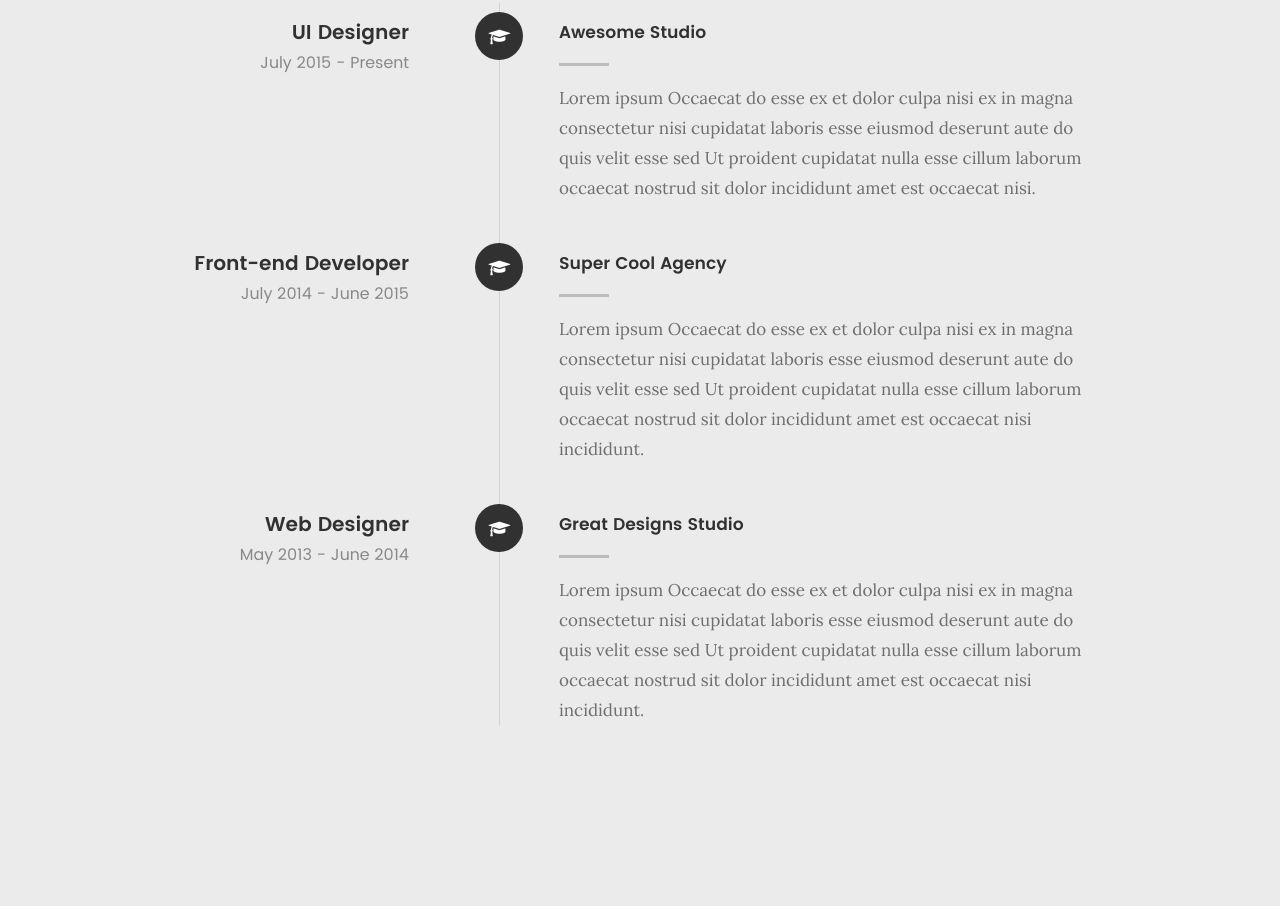
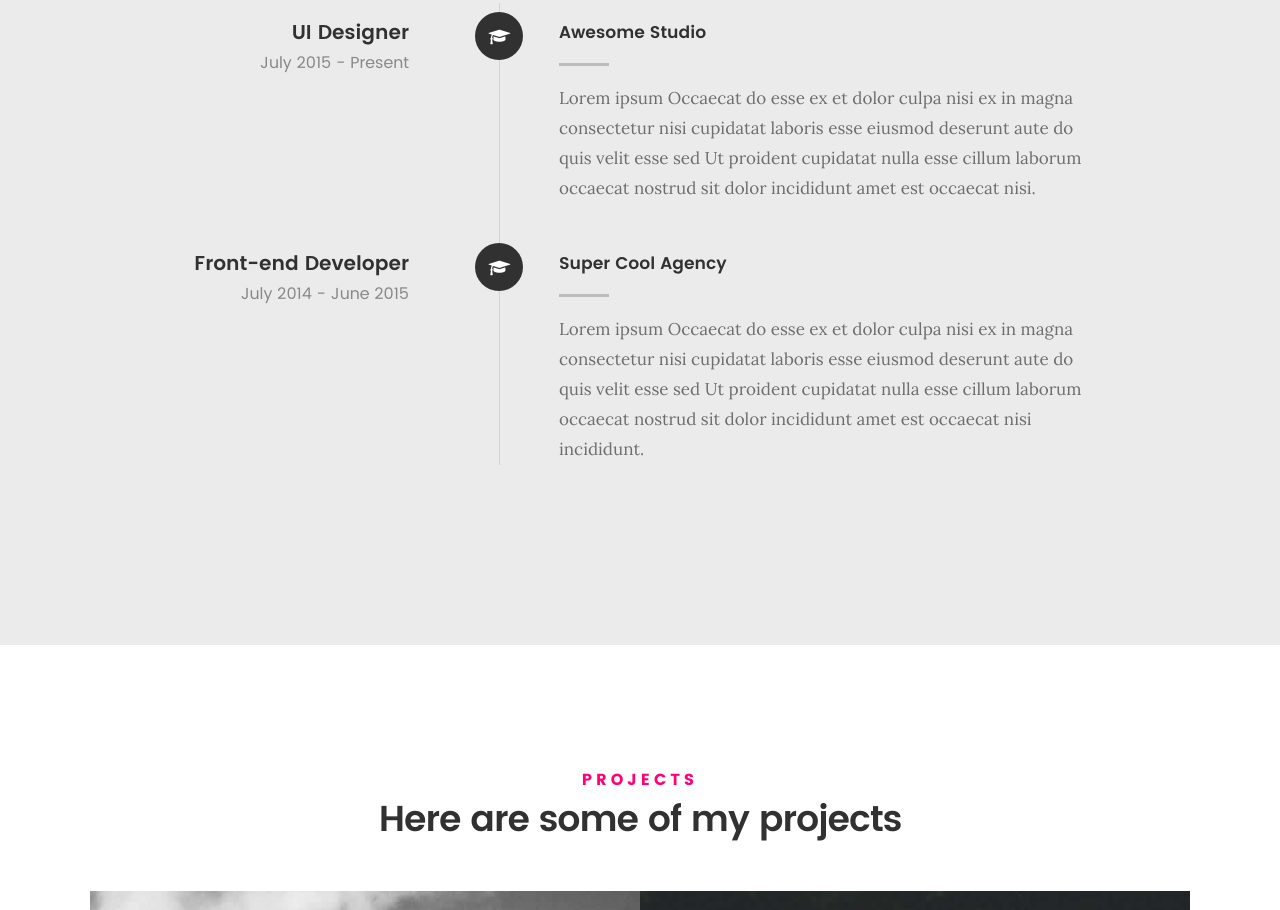
Before and after one commit to shubhroses/shubhroses.github.io, a plain HTML site: page index.html in a window 1280 px wide. Shown: the part 2964-3874 px from the top of the page. Drawn offline with Linux system fonts and the light colour scheme.

Commit message:
Update index.html

```diff
--- a/index.html
+++ b/index.html
@@ -277,23 +277,6 @@
 
 	   			</div> <!-- /timeline-block -->
 
-	   			<div class="timeline-block">
-
-	   				<div class="timeline-ico">
-	   					<i class="fa fa-graduation-cap"></i>
-	   				</div>
-
-	   				<div class="timeline-header">
-	   					<h3>Web Designer</h3>
-	   					<p>May 2013 - June 2014</p>
-	   				</div>
-
-	   				<div class="timeline-content">
-	   					<h4>Great Designs Studio</h4>
-	   					<p>Lorem ipsum Occaecat do esse ex et dolor culpa nisi ex in magna consectetur nisi cupidatat laboris esse eiusmod deserunt aute do quis velit esse sed Ut proident cupidatat nulla esse cillum laborum occaecat nostrud sit dolor incididunt amet est occaecat nisi incididunt.</p>
-	   				</div>
-
-	   			</div> <!-- /timeline-block -->
 
    			</div> <!-- /timeline-wrap -->
 
```
